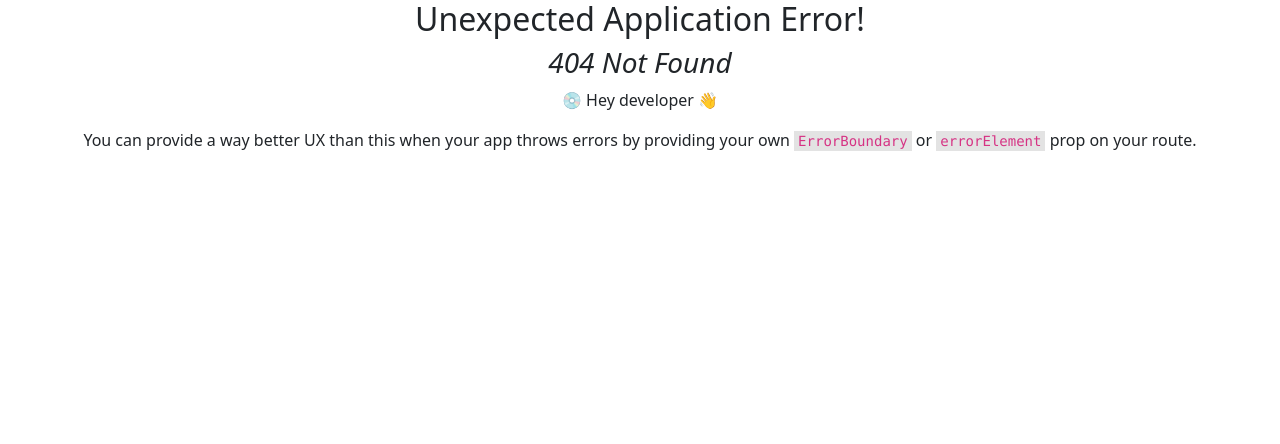
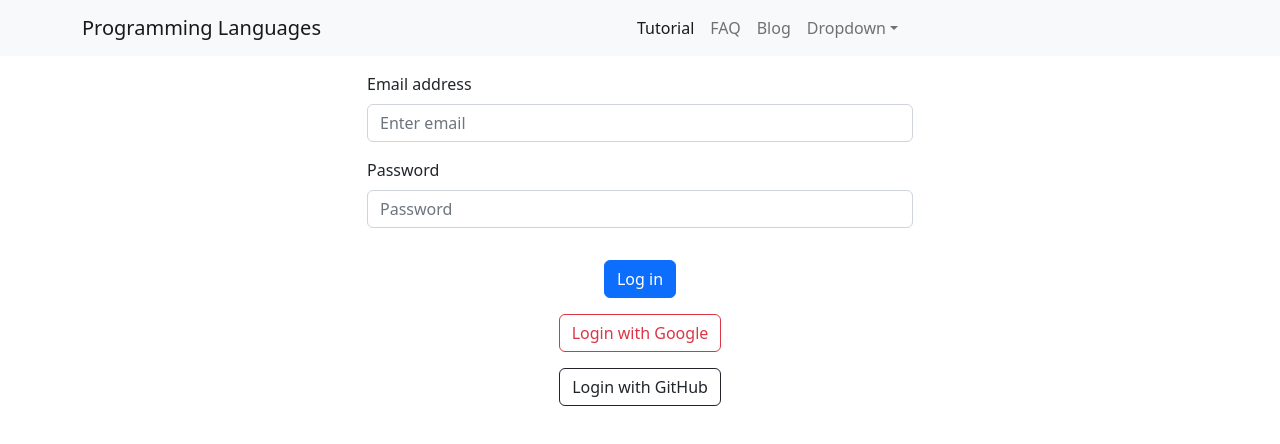
Before and after one commit to islammd39/teach_programming, a React (Create React App) app: page /login in a window 1280 px wide. Before the commit this address had no page. Shown: the top 444 px of the page. Built offline with nearby package versions, Linux system fonts and the light colour scheme.

Commit message:
login and signup pages upload

```diff
--- a/src/App.js
+++ b/src/App.js
@@ -4,7 +4,7 @@ import { routes } from './routes/Routes';
 
 function App() {
   return (
-    <div className="App">
+    <div className="">
       <RouterProvider router={routes}></RouterProvider>
     </div>
   );
--- a/src/pages/login/LogIn.js
+++ b/src/pages/login/LogIn.js
@@ -1,11 +1,68 @@
-import React from 'react';
+import React from "react";
+import { Col, Container, Row } from "react-bootstrap";
+import Button from "react-bootstrap/Button";
+import Form from "react-bootstrap/Form";
 
 const LogIn = () => {
-    return (
-        <div>
-            <h3>here is login pages</h3>
-        </div>
-    );
+  return (
+    <Container className="mt-3">
+      <Row>
+        <Form>
+          <Col lg={12}>
+            <Row className="justify-content-lg-center">
+              <Col lg="6">
+                <Form.Group className="mb-3" controlId="formBasicEmail">
+                  <Form.Label>Email address</Form.Label>
+                  <Form.Control
+                    type="email"
+                    placeholder="Enter email"
+                    required
+                  />
+                </Form.Group>
+              </Col>
+            </Row>
+          </Col>
+
+          <Col lg={12}>
+            <Row className="justify-content-lg-center">
+              <Col lg="6">
+                <Form.Group className="mb-3" controlId="formBasicPassword">
+                  <Form.Label>Password</Form.Label>
+                  <Form.Control
+                    type="password"
+                    placeholder="Password"
+                    required
+                  />
+                </Form.Group>
+              </Col>
+            </Row>
+          </Col>
+
+          <Row className="justify-content-lg-center mt-3 mb-3">
+            <Col lg="auto">
+              <Button variant="primary" type="submit">
+                Log in
+              </Button>
+            </Col>
+          </Row>
+          <Row className="justify-content-lg-center">
+            <Col lg="auto">
+              <Button variant="outline-danger" type="submit">
+                Login with Google
+              </Button>
+            </Col>
+          </Row>
+          <Row className="justify-content-lg-center mt-3">
+            <Col lg="auto">
+              <Button variant="outline-dark" type="submit">
+                Login with GitHub
+              </Button>
+            </Col>
+          </Row>
+        </Form>
+      </Row>
+    </Container>
+  );
 };
 
 export default LogIn;
--- a/src/pages/signup/SignUp.js
+++ b/src/pages/signup/SignUp.js
@@ -1,11 +1,78 @@
-import React from 'react';
+import React from "react";
+import { Col, Container, Row } from "react-bootstrap";
+import Button from "react-bootstrap/Button";
+import Form from "react-bootstrap/Form";
 
 const SignUp = () => {
-    return (
-        <div>
-            <h3>here is sign up pages</h3>
-        </div>
-    );
+  return (
+    <Container className="mt-3">
+      <Row>
+        <Form>
+          <Col lg={12}>
+            <Row className="justify-content-lg-center">
+              <Col lg="6">
+                <Form.Group className="mb-3">
+                  <Form.Label>Full Name</Form.Label>
+                  <Form.Control
+                    type="name"
+                    placeholder="Name Surname"
+                    required
+                  />
+                </Form.Group>
+              </Col>
+            </Row>
+          </Col>
+          <Col lg={12}>
+            <Row className="justify-content-lg-center">
+              <Col lg="6">
+                <Form.Group className="mb-3">
+                  <Form.Label>Photo Url</Form.Label>
+                  <Form.Control type="name" placeholder="Photo url" required />
+                </Form.Group>
+              </Col>
+            </Row>
+          </Col>
+          <Col lg={12}>
+            <Row className="justify-content-lg-center">
+              <Col lg="6">
+                <Form.Group className="mb-3" controlId="formBasicEmail">
+                  <Form.Label>Email address</Form.Label>
+                  <Form.Control
+                    type="email"
+                    placeholder="Enter email"
+                    required
+                  />
+                </Form.Group>
+              </Col>
+            </Row>
+          </Col>
+
+          <Col lg={12}>
+            <Row className="justify-content-lg-center">
+              <Col lg="6">
+                <Form.Group className="mb-3" controlId="formBasicPassword">
+                  <Form.Label>Password</Form.Label>
+                  <Form.Control
+                    type="password"
+                    placeholder="Password"
+                    required
+                  />
+                </Form.Group>
+              </Col>
+            </Row>
+          </Col>
+
+          <Row className="justify-content-lg-center">
+            <Col lg="auto">
+              <Button variant="primary" type="submit">
+                Sign up
+              </Button>
+            </Col>
+          </Row>
+        </Form>
+      </Row>
+    </Container>
+  );
 };
 
 export default SignUp;
--- a/src/shared/header/Header.js
+++ b/src/shared/header/Header.js
@@ -13,13 +13,14 @@ const Header = () => {
           <Navbar.Brand as={Link} to='/'>Programming Languages</Navbar.Brand>
           <Navbar.Toggle aria-controls="basic-navbar-nav" />
           <Navbar.Collapse id="basic-navbar-nav">
-            <Nav className="me-auto">
-              <Nav.Link href="#home">Home</Nav.Link>
-              <Nav.Link href="#link">Link</Nav.Link>
+            <Nav className="mx-auto">
+              <Nav.Link active as={Link} to='/'>Tutorial</Nav.Link>
+              <Nav.Link as={Link} to='/faq'>FAQ</Nav.Link>
+              <Nav.Link as={Link} to='/blog'>Blog</Nav.Link>
               <NavDropdown title="Dropdown" id="basic-nav-dropdown">
-                <NavDropdown.Item href="#action/3.1">Action</NavDropdown.Item>
-                <NavDropdown.Item href="#action/3.2">
-                  Another action
+                <NavDropdown.Item as={Link} to='/login'>Login</NavDropdown.Item>
+                <NavDropdown.Item as={Link} to='/signup'>
+                  Signup
                 </NavDropdown.Item>
               </NavDropdown>
             </Nav>
```
Also changed, not shown: src/routes/Routes.js (+10 -0 lines).
